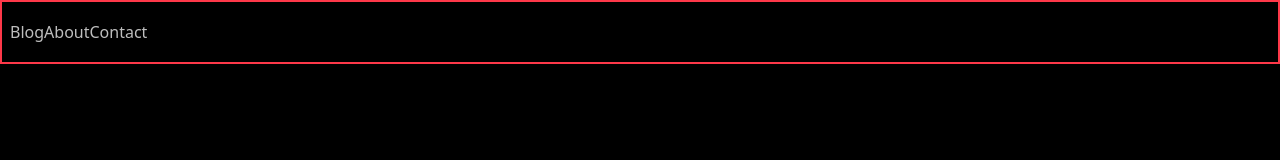
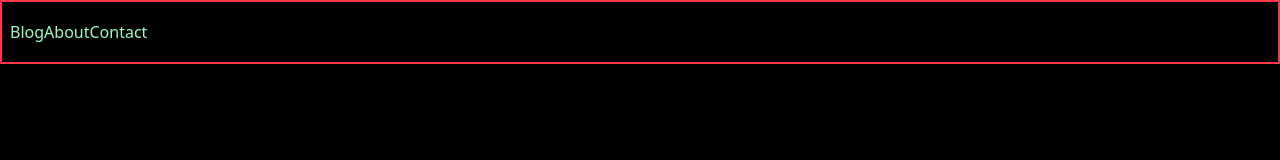
Before and after one commit to trevornei/trevorneidotcom, a Next.js app: page / in a window 1280 px wide. Shown: the top 160 px of the page. Built offline with nearby package versions, Linux system fonts and the light colour scheme.

Commit message:
test this thing

```diff
--- a/src/app/layout.js
+++ b/src/app/layout.js
@@ -9,20 +9,20 @@ export const metadata = {
 export default function RootLayout({ children }) {
   return (
     <html lang="en">
+      <body>
       <nav className="border-2 border-solid border-error navbar">
         <ul className="">
           <li className="">
-            <h1 className="">Blog</h1>
+            <h1 className="text-tp">Blog</h1>
           </li>
           <li className="">
-            <h1 className="">About</h1>
+            <h1 className="text-tp">About</h1>
           </li>
           <li className="">
-            <h1 className="">Contact</h1>
+            <h1 className="text-tp">Contact</h1>
           </li>
         </ul>
       </nav>
-      <body>
         {children}
       </body>
     </html>
--- a/tailwind.config.js
+++ b/tailwind.config.js
@@ -5,17 +5,22 @@ module.exports = {
     "./src/components/**/*.{js,ts,jsx,tsx,mdx}",
     "./src/app/**/*.{js,ts,jsx,tsx,mdx}",
   ],
+  theme: {
+    extend: {
+      colors: {
+        // Text Primary
+        tp: "#9cfcc0",
+
+        // Text Secondary
+        ts: "#56966e",
+      },
+    },
+  },
   daisyui: {
     themes: [
       {
         mytheme: {
           primary: "#000000",
-
-          // Text Primary
-          tp: "#9cfcc0",
-
-          // Text Secondary
-          ts: "#56966e",
 
           secondary: "#ff00ff",
 
```
